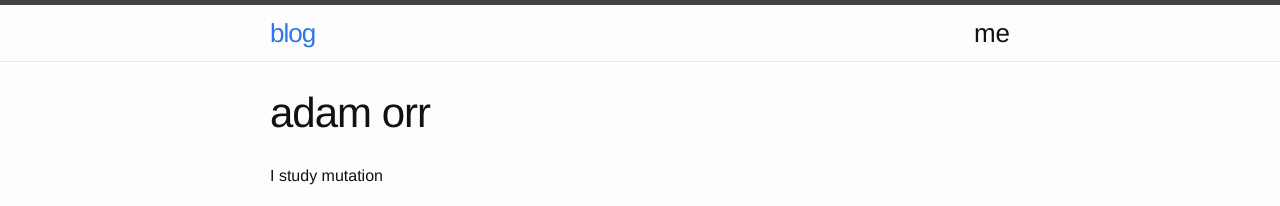
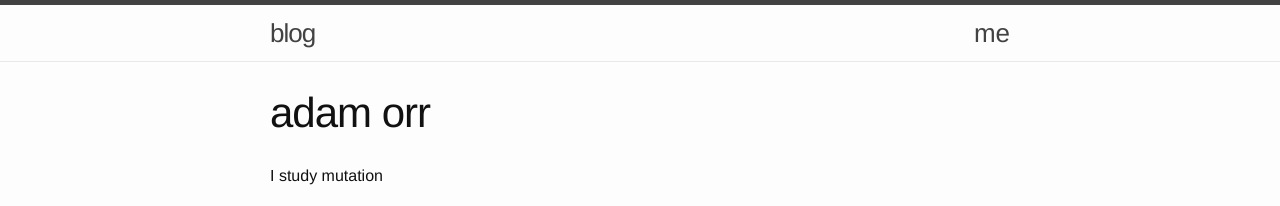
Before and after one commit to adamjorr/adamjorr.github.io, a Jekyll site: the page built from index.md, in a window 1280 px wide. Shown: the top 206 px of the page. Built offline with Jekyll 4.4.1, drawn with Linux system fonts in a browser that asks for light colours; nearby versions of some CDN libraries.

Commit message:
changes to header color

```diff
--- a/_sass/_layout.scss
+++ b/_sass/_layout.scss
@@ -16,6 +16,7 @@
     letter-spacing: -1px;
     margin-bottom: 0;
     float: left;
+    color: $grey-color-dark;
 
     // &,
     // &:visited {
@@ -33,7 +34,7 @@
     }
 
     .page-link {
-        color: $text-color;
+        color: $grey-color-dark;
         line-height: $base-line-height;
 
         // Gaps between nav items, but not on the first one
```
